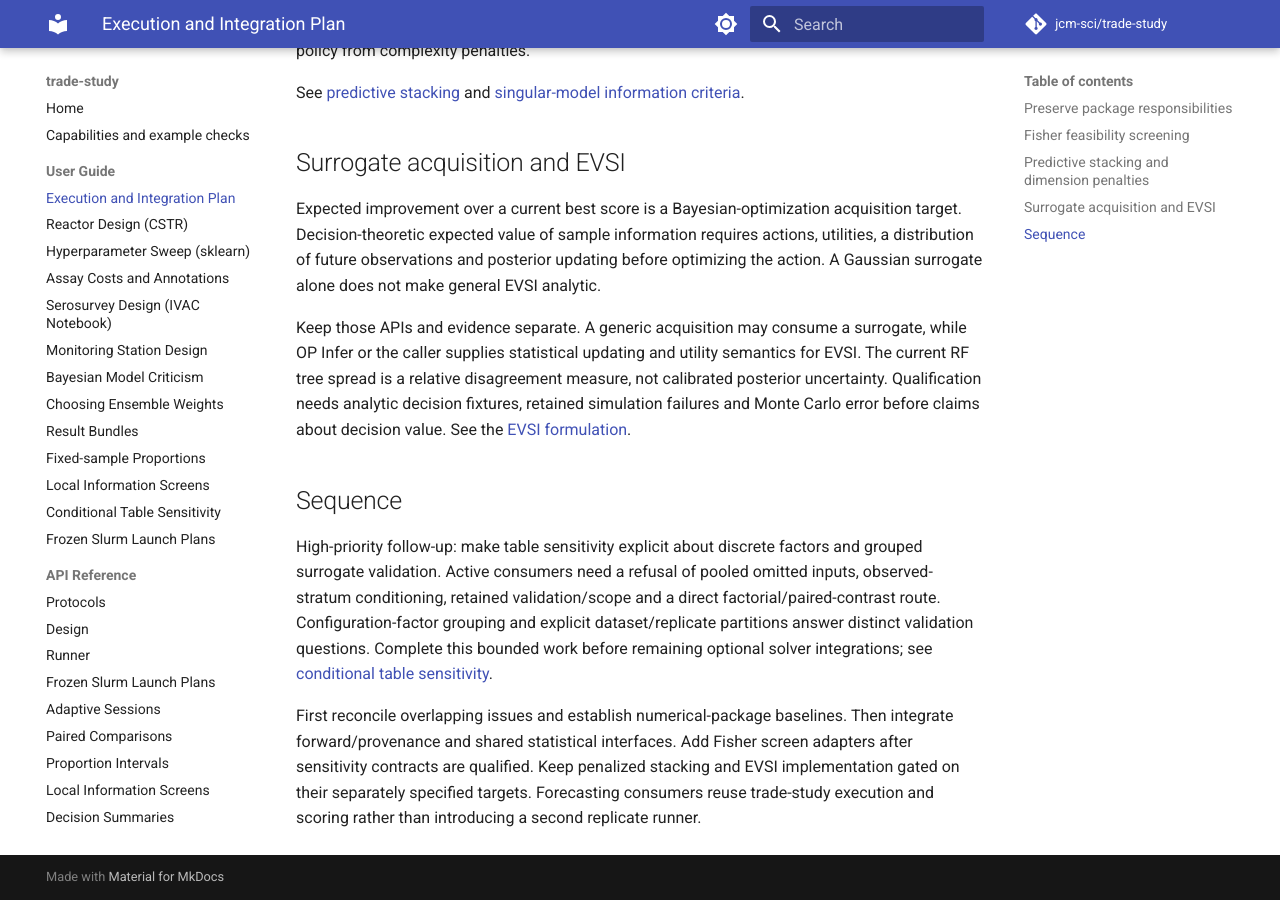
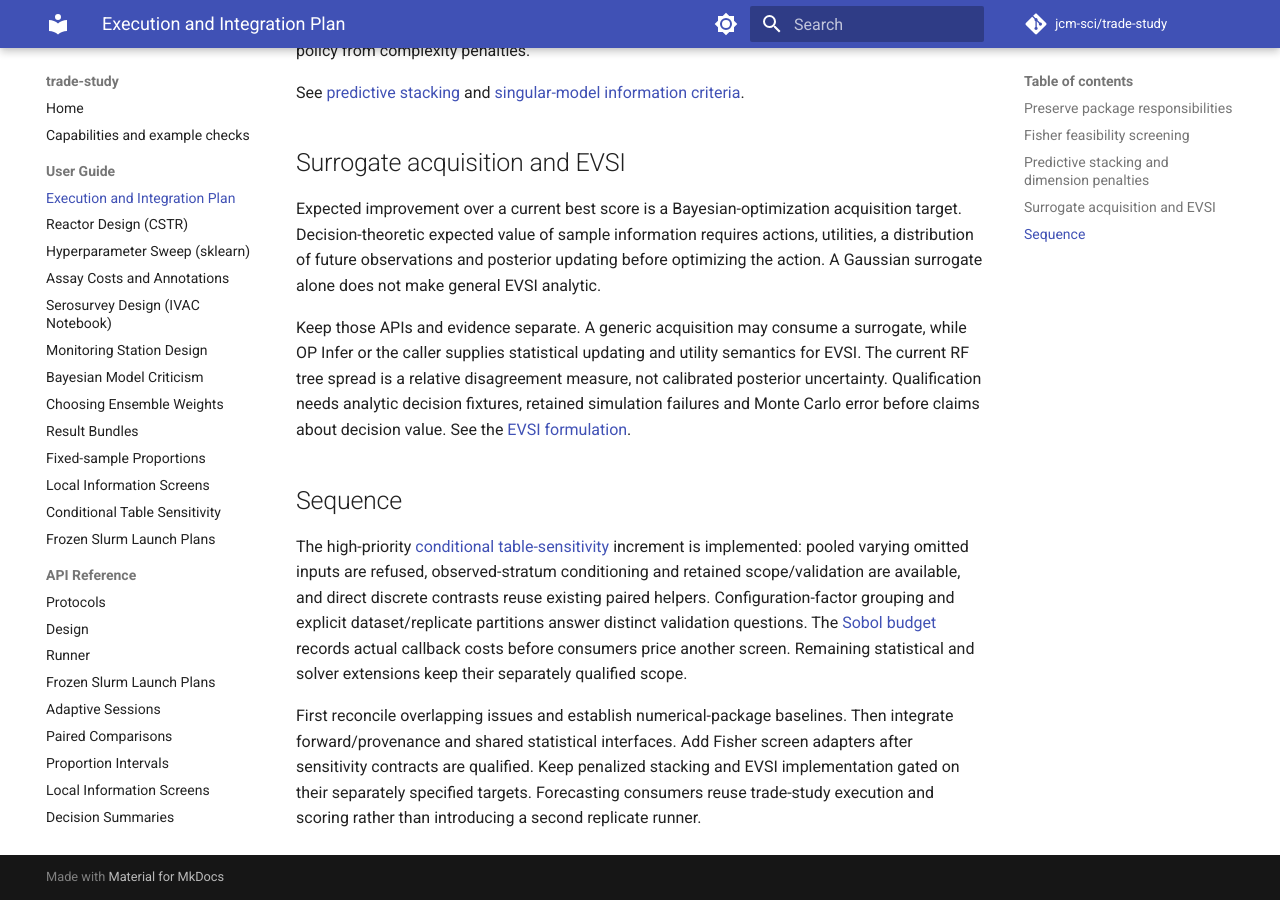
Before and after one commit to jcm-sci/trade-study, an MkDocs documentation site: the page built from docs/guide/execution-roadmap.md, in a window 1280 px wide and 900 px high, scrolled down 1400 px. Built offline with MkDocs 1.6.1 and Material for MkDocs 9.7.7, drawn with Linux system fonts in a browser that asks for light colours; comment, search, counter and statistics services are not loaded.

Commit message:
Correct Sobol workload budgets and qualify physical callback counts (#223)

```diff
--- a/docs/guide/execution-roadmap.md
+++ b/docs/guide/execution-roadmap.md
@@ -76,13 +76,14 @@
 
 ## Sequence
 
-High-priority follow-up: make table sensitivity explicit about discrete factors
-and grouped surrogate validation. Active consumers need a refusal of pooled
-omitted inputs, observed-stratum conditioning, retained validation/scope and a
-direct factorial/paired-contrast route. Configuration-factor grouping and explicit
-dataset/replicate partitions answer distinct validation questions. Complete this bounded work
-before remaining optional solver integrations; see
-[conditional table sensitivity](table-sensitivity.md).
+The high-priority [conditional table-sensitivity](table-sensitivity.md) increment
+is implemented: pooled varying omitted inputs are refused, observed-stratum
+conditioning and retained scope/validation are available, and direct discrete
+contrasts reuse existing paired helpers. Configuration-factor grouping and
+explicit dataset/replicate partitions answer distinct validation questions.
+The [Sobol budget](../api/design.md#sobol-evaluation-budgets) records actual callback
+costs before consumers price another screen. Remaining statistical and solver
+extensions keep their separately qualified scope.
 
 First reconcile overlapping issues and establish numerical-package baselines.
 Then integrate forward/provenance and shared statistical interfaces. Add Fisher
```
Also changed, not shown: CHANGELOG.md (+5 -0 lines), docs/api/design.md (+17 -0 lines), 3 other files.
